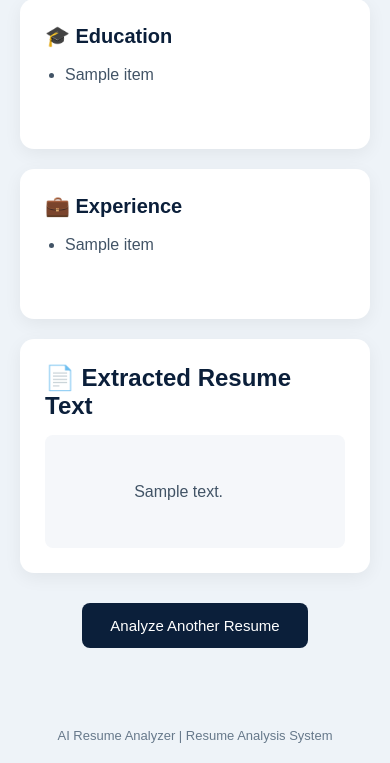
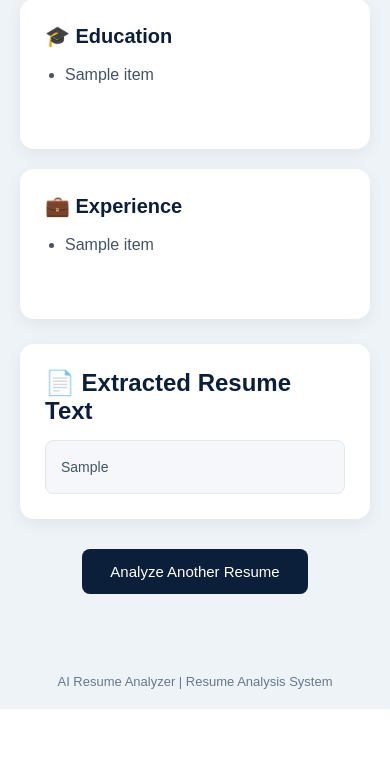
Before and after one commit to chanchalchaurasiya07-hash/AI-Resume-Analyzer, a Flask app: template templates/result.html in a window 390 px wide. Shown: the part 1474-2237 px from the top of the page. After the commit the page ends 2183 px from the top, so only its background shows below. Run offline with Flask 3, Linux system fonts and the light colour scheme; the template is opened without the code that fills it: most values are stand-ins (such as "Sample title", 1, 10 or a date in 2020).

Commit message:
Update result.html

```diff
--- a/templates/result.html
+++ b/templates/result.html
@@ -15,230 +18,471 @@
             padding: 0;
         }
 
+
         body {
+
             font-family: Arial, sans-serif;
+
             background: #eef3f8;
+
             color: #172b4d;
+
         }
 
-        /* HEADER */
+
+        /* ================= HEADER ================= */
 
         header {
+
             background: #0b1f3a;
+
             color: white;
+
             padding: 22px 60px;
+
         }
 
+
         header h1 {
+
             font-size: 28px;
+
         }
 
+
         header p {
+
             margin-top: 5px;
+
             font-size: 14px;
+
             color: #dbe5f1;
+
         }
 
-        /* MAIN */
+
+        /* ================= MAIN ================= */
 
         .container {
+
             max-width: 1050px;
+
             margin: 40px auto;
+
             padding: 20px;
+
         }
 
-        /* TITLE */
+
+        /* ================= PAGE TITLE ================= */
 
         .page-title {
+
             text-align: center;
+
             margin-bottom: 30px;
+
         }
 
+
         .page-title h2 {
+
             font-size: 30px;
+
             margin-bottom: 8px;
+
         }
 
+
         .page-title p {
+
             color: #66788a;
+
         }
 
-        /* SCORE */
+
+        /* ================= SCORE ================= */
 
         .score-card {
+
             background: white;
+
             text-align: center;
+
             padding: 35px;
+
             border-radius: 16px;
+
             margin-bottom: 25px;
+
             box-shadow: 0 8px 25px rgba(0,0,0,0.08);
+
         }
 
+
         .score-card h2 {
+
             font-size: 22px;
+
             margin-bottom: 12px;
+
         }
 
+
         .score {
+
             font-size: 50px;
+
             font-weight: bold;
+
             color: #0b1f3a;
+
         }
 
+
         .score-label {
+
             margin-top: 8px;
+
             color: #66788a;
+
             font-size: 14px;
+
         }
 
-        /* GRID */
+
+        .score-rating {
+
+            margin-top: 10px;
+
+            font-size: 18px;
+
+            font-weight: bold;
+
+            color: #0b1f3a;
+
+        }
+
+
+        /* ================= SCORE BREAKDOWN ================= */
+
+        .score-breakdown {
+
+            margin-top: 25px;
+
+            text-align: left;
+
+            border-top: 1px solid #e5e7eb;
+
+            padding-top: 20px;
+
+        }
+
+
+        .score-breakdown h3 {
+
+            text-align: center;
+
+            margin-bottom: 15px;
+
+            color: #0b1f3a;
+
+        }
+
+
+        .score-item {
+
+            display: flex;
+
+            justify-content: space-between;
+
+            padding: 10px 15px;
+
+            margin-bottom: 8px;
+
+            background: #f5f7fa;
+
+            border-radius: 8px;
+
+        }
+
+
+        .score-item span {
+
+            color: #425466;
+
+        }
+
+
+        .score-item strong {
+
+            color: #0b1f3a;
+
+        }
+
+
+        /* ================= GRID ================= */
 
         .section-grid {
+
             display: grid;
+
             grid-template-columns: 1fr 1fr;
+
             gap: 20px;
+
         }
 
-        /* CARDS */
+
+        /* ================= CARDS ================= */
 
         .card {
+
             background: white;
+
             padding: 25px;
+
             border-radius: 14px;
+
             box-shadow: 0 5px 18px rgba(0,0,0,0.06);
+
             min-height: 150px;
+
         }
 
+
         .card h2 {
+
             font-size: 20px;
+
             margin-bottom: 15px;
+
             color: #0b1f3a;
+
         }
 
+
         ul {
+
             padding-left: 20px;
+
         }
 
+
         li {
+
             margin-bottom: 9px;
+
             line-height: 1.5;
+
             color: #425466;
+
         }
 
-        /* RESUME TEXT */
+
+        /* ================= EXTRACTED TEXT ================= */
 
         .text-box {
-            margin-top: 20px;
+
+            margin-top: 25px;
+
             background: white;
+
             padding: 25px;
+
             border-radius: 14px;
+
             box-shadow: 0 5px 18px rgba(0,0,0,0.06);
+
         }
 
+
         .text-box h2 {
+
             color: #0b1f3a;
+
             margin-bottom: 15px;
+
         }
 
+
         .resume-text {
+
             background: #f5f7fa;
-            padding: 18px;
+
+            padding: 20px;
+
             border-radius: 8px;
+
             line-height: 1.6;
-            white-space: pre-wrap;
+
             color: #425466;
-            max-height: 400px;
+
+            max-height: 600px;
+
             overflow-y: auto;
+
+            border: 1px solid #e2e8f0;
+
+            font-size: 15px;
+
         }
 
-        /* BUTTON */
+
+        /* Normal resume line */
+
+        .resume-line {
+
+            margin-bottom: 5px;
+
+        }
+
+
+        /* Space between sections */
+
+        .resume-space {
+
+            height: 12px;
+
+        }
+
+
+        /* Main section headings */
+
+        .resume-heading {
+
+            margin-top: 22px;
+
+            margin-bottom: 10px;
+
+            padding: 9px 12px;
+
+            background: #eaf2ff;
+
+            border-left: 4px solid #0b1f3a;
+
+            border-radius: 6px;
+
+            color: #0b1f3a;
+
+            font-size: 16px;
+
+            font-weight: bold;
+
+        }
+
+
+        /* Resume name / uppercase title */
+
+        .resume-title {
+
+            margin-bottom: 8px;
+
+            color: #0b1f3a;
+
+            font-size: 18px;
+
+            font-weight: bold;
+
+        }
+
+
+        /* ================= BUTTON ================= */
 
         .button-container {
+
             text-align: center;
+
         }
 
+
         .button {
+
             display: inline-block;
+
             margin-top: 30px;
+
             background: #0b1f3a;
+
             color: white;
+
             padding: 14px 28px;
+
             border-radius: 8px;
+
             text-decoration: none;
+
             font-size: 15px;
+
             transition: 0.3s;
+
         }
 
+
         .button:hover {
+
             background: #163b69;
+
         }
 
-        /* FOOTER */
+
+        /* ================= FOOTER ================= */
 
         footer {
+
             text-align: center;
+
             margin-top: 40px;
+
             padding: 20px;
+
             color: #66788a;
+
             font-size: 13px;
+
         }
 
-        /* MOBILE */
+
+        /* ================= MOBILE ================= */
 
         @media (max-width: 700px) {
 
             header {
+
                 padding: 20px;
-            }
-
-            .container {
-                margin: 25px auto;
-            }
-
-            .section-grid {
-                grid-template-columns: 1fr;
-            }
-
-            .score {
-                font-size: 42px;
-            }
 
             }
 
-        .score-breakdown {
-    margin-top: 25px;
-    text-align: left;
-    border-top: 1px solid #e5e7eb;
-    padding-top: 20px;
+
+            .container {
+
+                margin: 25px auto;
+
             }
 
-.score-breakdown h3 {
-    text-align: center;
-    margin-bottom: 15px;
-    color: #0b1f3a;
+
+            .section-grid {
+
+                grid-template-columns: 1fr;
+
             }
 
-.score-item {
-    display: flex;
-    justify-content: space-between;
-    padding: 10px 15px;
-    margin-bottom: 8px;
-    background: #f5f7fa;
-    border-radius: 8px;
+
+            .score {
+
+                font-size: 42px;
+
             }
 
-.score-item span {
-    color: #425466;
+
+            .resume-text {
+
+                font-size: 14px;
+
+                padding: 15px;
+
             }
 
-.score-item strong {
-    color: #0b1f3a;
-}
-.score-rating {
-    margin-top: 10px;
-    font-size: 18px;
-    font-weight: bold;
-    color: #0b1f3a;
         }
 
     </style>
@@ -478,25 +785,29 @@
         </div>
 
 
-        <!-- EXTRACTED TEXT -->
+        <!-- ================= EXTRACTED TEXT ================= -->
 
         <div class="text-box">
 
             <h2>📄 Extracted Resume Text</h2>
 
             <div class="resume-text">
-                {{ resume_text }}
+
+                {{ formatted_resume|safe }}
+
             </div>
 
         </div>
 
 
-        <!-- BUTTON -->
+        <!-- ================= BUTTON ================= -->
 
         <div class="button-container">
 
             <a href="/" class="button">
+
                 Analyze Another Resume
+
             </a>
 
         </div>
```
Also changed, not shown: other parts of templates/result.html (+95 -29 lines). Lines whose indentation alone changed are shown as unchanged.
